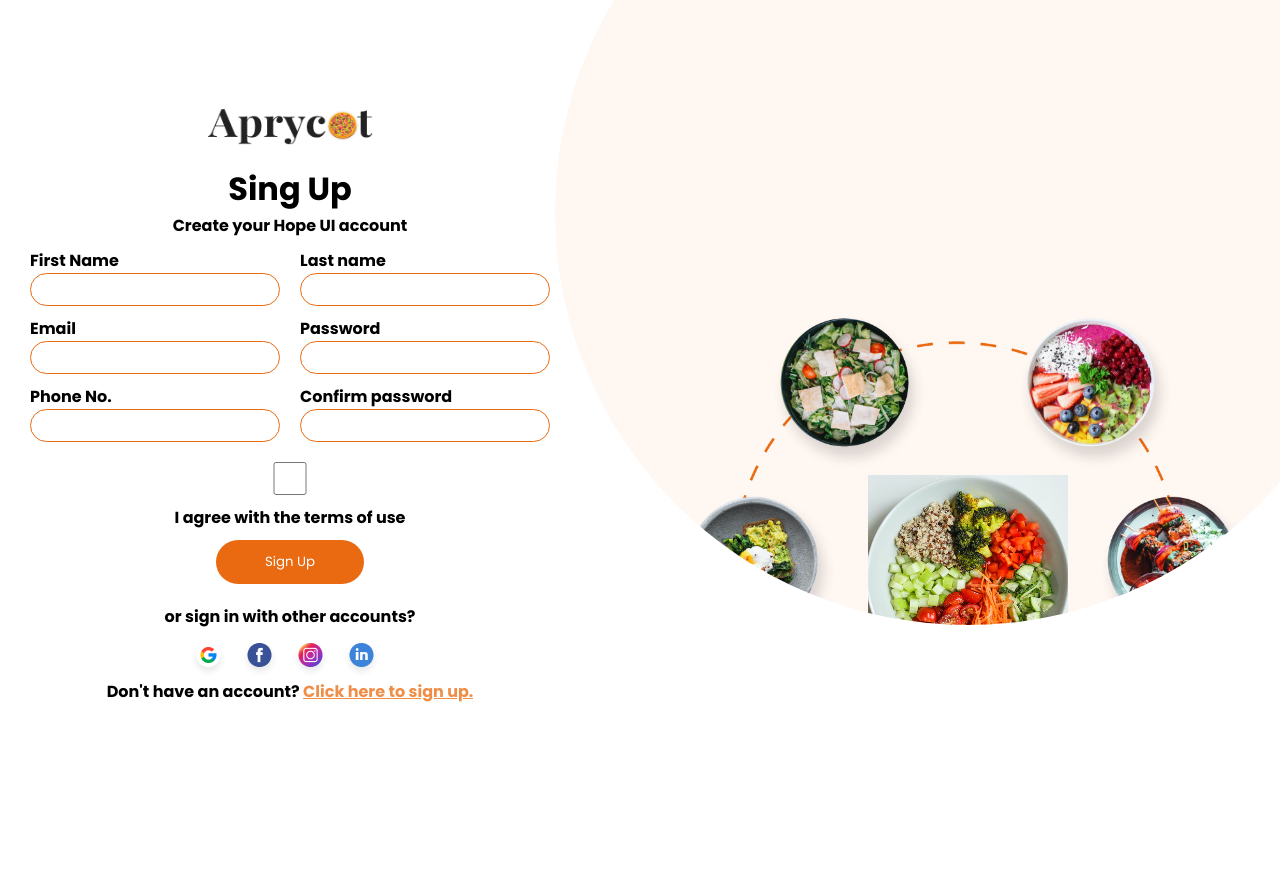
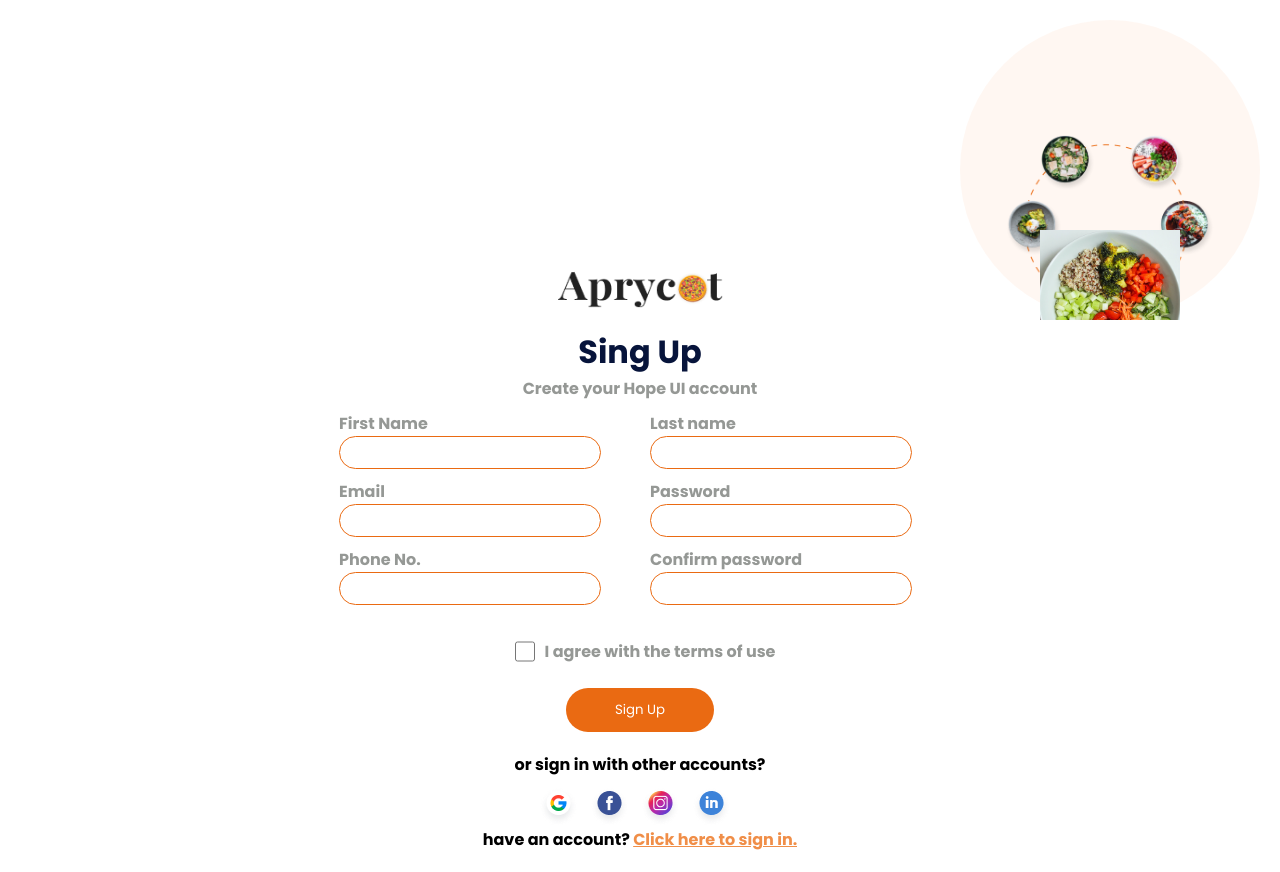
Before and after one commit to pedraocode/aprycot2, a plain HTML site: page index.html in a window 1280 px wide. Before the commit the page ends 800 px from the top, so only its background shows below. Drawn offline with Linux system fonts and the light colour scheme.

Commit message:
so linkei

```diff
--- a/index.html
+++ b/index.html
@@ -12,27 +12,29 @@
     <div class="esquerda">
       <img class="logo" src="Group 33929.png" alt="">
       <h1>Sing Up</h1>
-      <h4>Create your Hope UI account</h4>
+      <h4 class="taxar">Create your Hope UI account</h4>
       <div class="asfilas">
         <div class="filaone">
-          <h4>First Name</h4>
+          <h4 class="taxar">First Name</h4>
           <input type="text" placeholder="">
-          <h4>Email</h4>
+          <h4 class="taxar">Email</h4>
           <input type="text" placeholder="">
-          <h4>Phone No.</h4>
+          <h4 class="taxar">Phone No.</h4>
           <input type="text" placeholder="">
         </div>
         <div class="filatwo">
-          <h4>Last name</h4>
+          <h4 class="taxar">Last name</h4>
           <input type="text" placeholder="">
-          <h4>Password</h4>
+          <h4 class="taxar">Password</h4>
           <input type="text" placeholder="">
-          <h4>Confirm password</h4>
+          <h4 class="taxar">Confirm password</h4>
           <input type="text" placeholder="">
         </div>
       </div>
-      <input type="checkbox" />
+      <div class="i">
+      <input class="dadfh" type="checkbox"/>
       <h4>I agree with the terms of use</h4>
+      </div>
       <button>Sign Up</button>
       <h4 class="k">or sign in with other accounts?</h4>
       <div class="at">
@@ -42,16 +44,17 @@
         <img class="ata" src="Linkedin.png" alt="">
       </div>
       <h4>
-        Don't have an account?
-        <a class="click" href="#">Click here to sign up.</a>
+         have an account?
+        <a class="click"  href="https://pedraocode.github.io/aprycot/" >Click here to sign in.</a>
       </h4>
     </div>
 
     <div class="circula">
       <div class="circulo">
         <img class="ka" src="Group 33916.png" alt="">
-        <img class="kl" src="pexels-jonathan-borba-3009323.png" alt="">
+
       </div>
+      <img class="kl" src="pexels-jonathan-borba-3009323.png" alt="">
     </div>
   </div>
 </body>
--- a/style.css
+++ b/style.css
@@ -1,4 +1,3 @@
-/* Resets e fonte */
 * {
   margin: 0;
   padding: 0;
@@ -7,32 +6,28 @@
   overflow-x: hidden;
 }
 
-/* Container principal */
 .tudo {
-  /* IMPORTANTE: para que .circula seja posicionado dentro deste container */
   position: relative;
-
   display: flex;
   align-items: center;
+  justify-content: center;
   min-height: 100vh;
   padding: 20px;
+ padding-right: 600px;
 }
 
-/* Coluna da esquerda */
 .esquerda {
   display: flex;
   flex-direction: column;
   align-items: center;
 }
 
-/* Logo */
 .logo {
   width: 165px;
   height: 48px;
   margin-bottom: 20px;
 }
 
-/* Inputs */
 input {
   width: 250px;
   height: 33px;
@@ -43,7 +38,8 @@ input {
   margin-bottom: 10px;
 }
 
-.filaone, .filatwo {
+.filaone,
+.filatwo {
   display: flex;
   flex-direction: column;
   margin: 10px;
@@ -54,7 +50,6 @@ input {
   align-items: center;
 }
 
-/* Botão */
 button {
   width: 148px;
   height: 44px;
@@ -67,7 +62,6 @@ button {
   margin: 10px 0;
 }
 
-/* Check e textos */
 .k {
   margin: 10px 0;
 }
@@ -76,7 +70,6 @@ button {
   color: rgb(240, 142, 72);
 }
 
-/* Ícones */
 .ata {
   max-width: 44px;
   max-height: 44px;
@@ -88,27 +81,24 @@ button {
   align-items: center;
 }
 
-/* Div que contém o círculo, posicionado no canto superior direito */
 .circula {
   position: absolute;
-  top: -200px;   /* Ajuste vertical */
-  right: -100px; /* Ajuste horizontal */
-
+  top: -200px;
+  right: -100px;
   width: 825px;
   height: 825px;
 }
 
-/* Círculo em si */
 .circulo {
   position: relative;
   width: 100%;
   height: 100%;
   border-radius: 50%;
   background: #FFF3EBA3;
-  overflow: hidden; /* Para cortar o que passar */
+  overflow: hidden;
 }
 
-/* Primeira imagem existente dentro do círculo */
+/* Primeira imagem dentro do círculo */
 .ka {
   position: absolute;
   bottom: -200px;
@@ -118,15 +108,89 @@ button {
   height: auto;
 }
 
-
 .kl {
-
   position: absolute;
-
   left: 50%;
   transform: translateX(-50%);
-width: 200px;
-height: 200px;
-
+  max-width: 200px;
+  max-height: 200px;
   bottom: -50px;
 }
+
+.i {
+  display: flex;
+  align-items: center;
+  color: #959895;
+  justify-content: center;
+}
+
+.dadfh {
+  margin: 10px;
+  width: 20px;
+}
+
+.taxar {
+  color: #959895;
+}
+
+h1 {
+  color: #07143B;
+}
+
+
+@media screen and (max-width: 1500px) {
+  .tudo {
+    flex-direction: column;
+    align-items: center;
+    justify-content: flex-start;
+    padding-right: 20px;
+  }
+  .esquerda {
+    margin: 0;
+    margin-top: 240px; /* Garante que o conteúdo fique abaixo da área circular */
+    width: 90%;
+  }
+  .circula {
+    top: 20px;
+    right: 20px;
+    width: 300px;
+    height: 300px;
+  }
+  .circula .circulo {
+    overflow: visible;
+  }
+  .ka {
+    bottom: 0;
+  }
+  input {
+    width: 90%;
+  }
+  button {
+    max-width: 188px;
+
+    border-radius: 44px;
+    border-width: 1px;
+    padding-top: 8px;
+    padding-right: 24px;
+    padding-bottom: 8px;
+    padding-left: 24px;
+
+  }
+
+  .kl {
+    max-width: 140px;
+    max-height: 140px;
+  }
+}
+
+@media screen and (max-width: 1100px) {
+  .kl {
+    max-width: 100px;
+    max-height: 100px;
+  }
+  .circula {
+
+    width: 200px;
+    height: 200px;
+  }
+}
```
